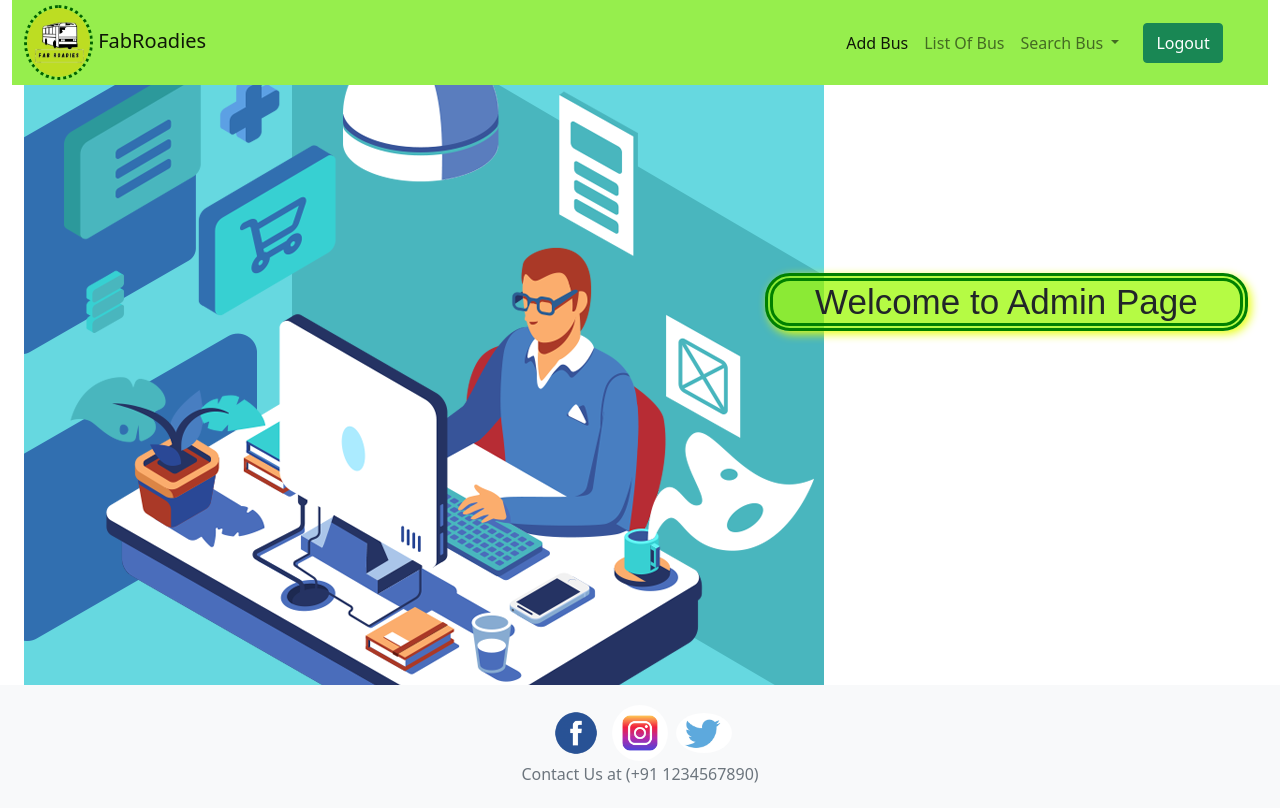
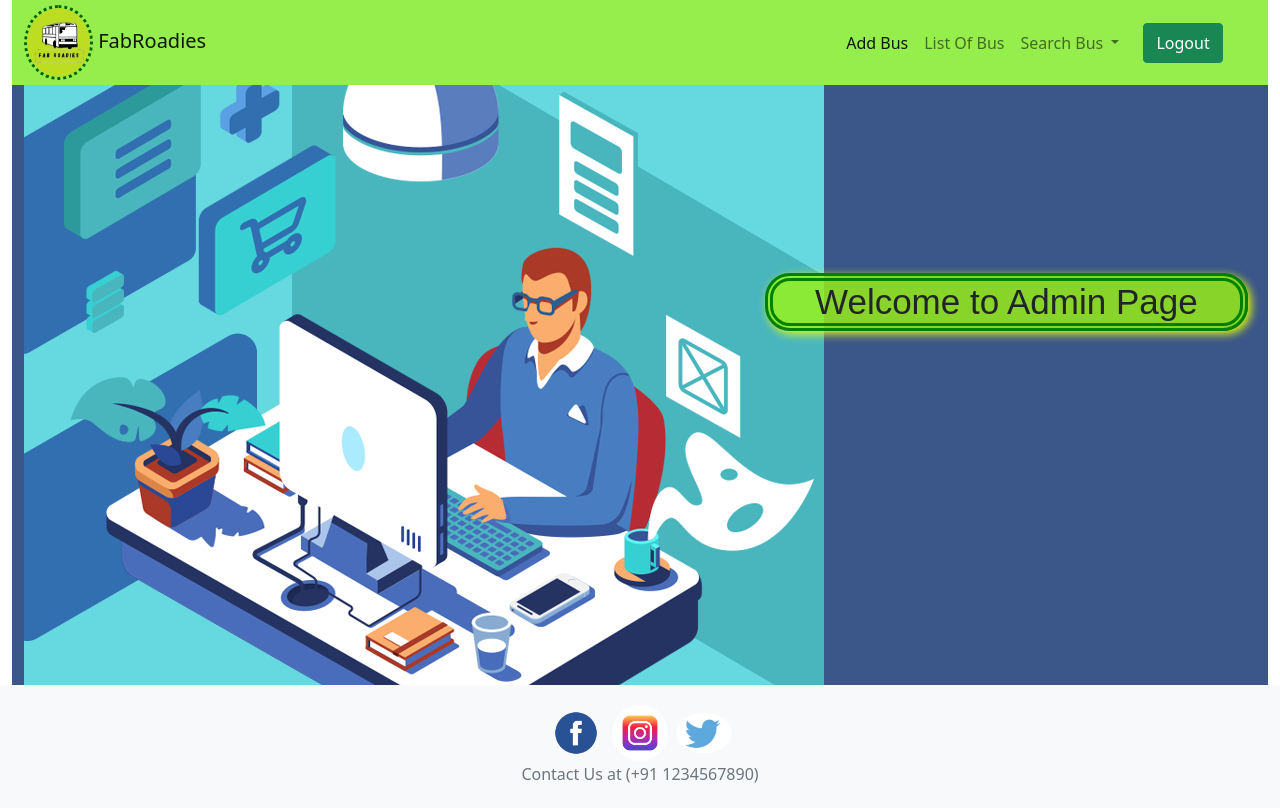
Before and after one commit to BusBookingApp123/fabRoadies-frontend, an Angular app in the folder FabRoadies/: page /admin-browse in a window 1280 px wide. Built offline with nearby package versions, Linux system fonts and the light colour scheme; a web font is replaced by a local one.

Commit message:
Update admin-browse.component.css

```diff
--- a/FabRoadies/src/app/admin-browse/admin-browse.component.css
+++ b/FabRoadies/src/app/admin-browse/admin-browse.component.css
@@ -0,0 +1,11 @@
+/* .adminImg{
+    margin-top: 6px;
+    margin-bottom: 6px;
+    opacity: 75%;
+    width: 100%;
+    height: 100%;
+} */
+
+#admin-background{
+    background-color: rgba(48, 77, 131, 0.945);
+}
```
